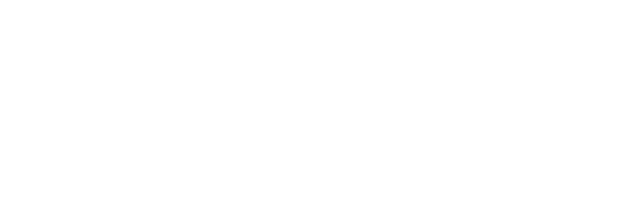
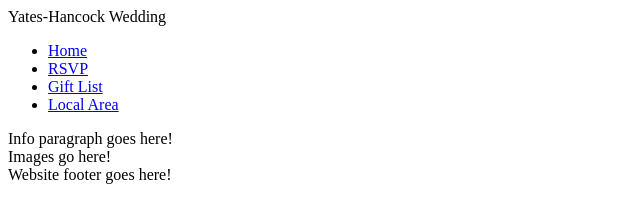
Before and after one commit to yates-hancock/yates-hancock.github.io, a plain HTML site: page index.html in a window 1280 px wide. Shown: the whole page, without its empty margins (0-640 px from the left). Drawn offline with Linux system fonts and the light colour scheme.

Commit message:
Finished structure of HTML file.

```diff
--- a/index.html
+++ b/index.html
@@ -3,9 +3,36 @@
 <html lang="en" xmlns="http://www.w3.org/1999/xhtml">
 <head>
     <meta charset="utf-8" />
-    <title></title>
+    <title>Yates-Hancock Wedding</title>
+    <!--Link Stylesheet here-->
 </head>
 <body>
-
+    <!--CSS Grid layout for page-->
+    <div class="Grid">
+        <div class="Title">
+            Yates-Hancock Wedding
+        </div>
+        <div class="NavBar">
+            <ul>
+                <li><a href="#Home">Home</a></li>
+                <li><a href="#RSVP">RSVP</a></li>
+                <li><a href="#GiftList">Gift List</a></li>
+                <!--Could have drop down for local area (accomodation, things to do and travel-->
+                <li><a href="#LocalArea">Local Area</a></li>
+            </ul>
+        </div>
+        <div class="InfoPage">
+            <!--Put all the info here-->
+            Info paragraph goes here!
+        </div>
+        <div class="ImageGallery">
+            <!--Images go here-->
+            Images go here!
+        </div>
+        <div class="Footer">
+            <!--Website info goes here-->
+            Website footer goes here!
+        </div>
+    </div>
 </body>
 </html>
```
